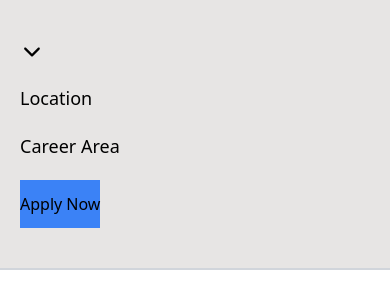
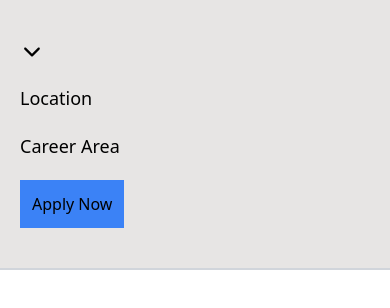
Before and after one commit to JhayStark/alphy, a Next.js app: page /components/jobCard in a window 390 px wide. Shown: the top 308 px of the page. Built offline with nearby package versions, Linux system fonts and the light colour scheme.

Commit message:
apply now btn padding

```diff
--- a/pages/components/jobCard.jsx
+++ b/pages/components/jobCard.jsx
@@ -28,7 +28,7 @@ const JobCard = ({ jobTitle, location, careerArea }) => {
           <p>{careerArea}</p>
         </div>
         <Link href="/searchJobs/apply">
-          <button className="py-3 bg-blue-500 lg:px-10 md:ml-4 ">
+          <button className="p-3 bg-blue-500 lg:px-10 md:ml-4 hover:opacity-80 ">
             Apply Now
           </button>
         </Link>
```
